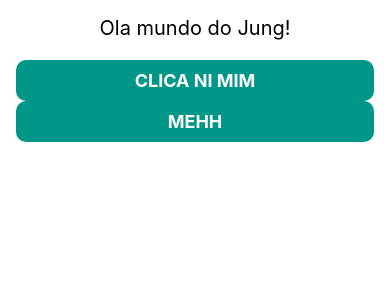
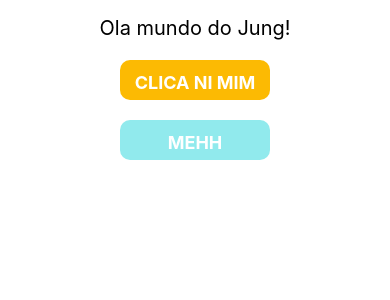
Before and after one commit to LeoJung20001/LevantaAI, a React Native app: screen / in a window 390 px wide. Shown: the top 300 px of the page. Built offline with nearby package versions, Linux system fonts and the light colour scheme.

Commit message:
Botõs coloridos alinhados espaçados.

```diff
--- a/App.js
+++ b/App.js
@@ -9,13 +9,19 @@ const AppButton = ({ onPress, title }) => (
   </TouchableOpacity>
 );
 
+const AppButton2 = ({ onPress, title }) => (
+  <TouchableOpacity onPress={onPress} style={styles.appButtonContainer2}>
+    <Text style={styles.appButtonText}>{title}</Text>
+  </TouchableOpacity>
+);
+
 const App = () => {
   return (
     <View style={styles.screenContainer}>
       <Text style={styles.textStyle}>{"Ola mundo do Jung!"}</Text>
-      <AppButton title="Clica ni mim" size="sm" backgroundColor="#007bff"/>
-      <AppButton title="Mehh" size="sm" backgroundColor="#007bff"/>
-
+      <AppButton title="Clica ni mim"/>
+      <View style={styles.space}></View>
+      <AppButton2 title="Mehh" />
     </View>
   );
 };
@@ -28,10 +34,21 @@ const styles = StyleSheet.create({
   },
   appButtonContainer: {
     elevation: 8,
-    backgroundColor: "#009688",
+    backgroundColor: "#fcba03",
     borderRadius: 10,
-    paddingVertical: 10,
-    paddingHorizontal: 12
+    paddingVertical: 12,
+    alignSelf: "center",
+    height: 40,
+    width: 150
+  },
+  appButtonContainer2: {
+    elevation: 8,
+    backgroundColor: "#91eaed",
+    borderRadius: 10,
+    paddingVertical: 12,
+    alignSelf: "center",
+    height: 40,
+    width: 150
   },
   appButtonText: {
     fontSize: 18,
@@ -44,8 +61,13 @@ const styles = StyleSheet.create({
     fontSize: 20,
     color: "eb4034",
     textAlign: "center",
-    marginBottom: 20
-}
+    marginBottom: 20,
+  },
+
+    space:{
+      width:20,
+      height:20
+  }
 });
 
 export default App;
```
